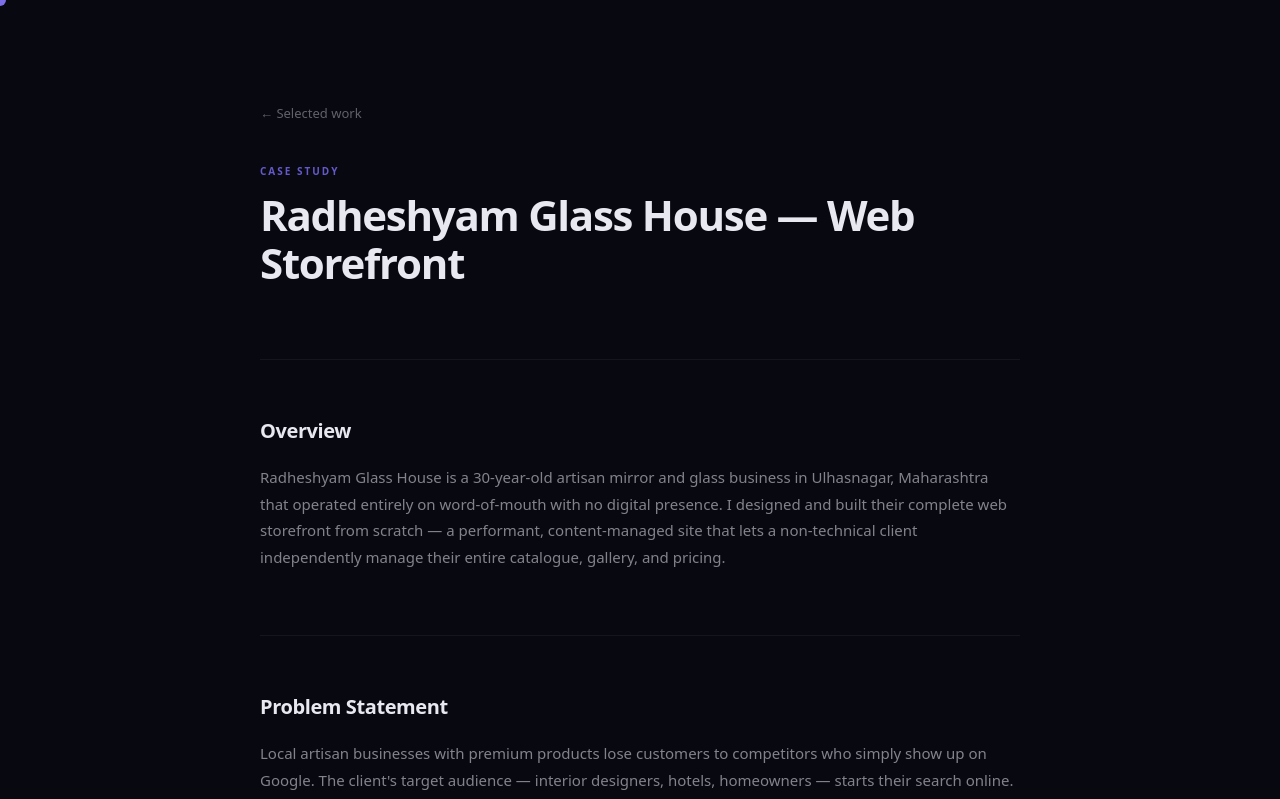
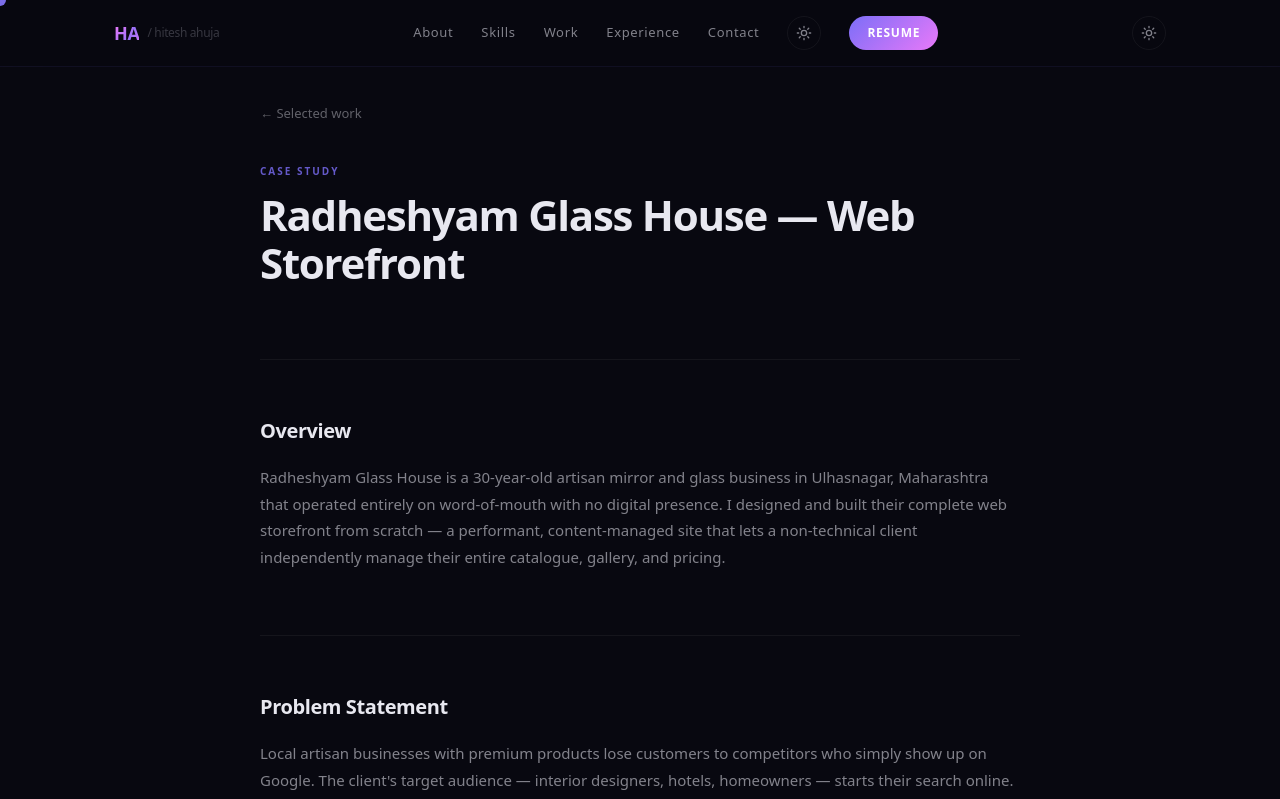
Before and after one commit to HiteshAhuja123/Hitesh_Portfolio_Website, a Next.js app: page /projects/cms in a window 1280 px wide. Shown: the top 799 px of the page. Built offline with nearby package versions, Linux system fonts and the light colour scheme.

Commit message:
solved bug

```diff
--- a/app/layout.tsx
+++ b/app/layout.tsx
@@ -3,6 +3,7 @@
 import Cursor from "@/components/Cursor";
 import Particles from "@/components/Particles";
 import ThemeProvider from "@/components/ThemeProvider";
+import Navbar from "@/components/Navbar";
 
 export const metadata: Metadata = {
   title: "Hitesh Ahuja — Full Stack Developer",
@@ -24,6 +25,7 @@
         <ThemeProvider>
           <Cursor />
           <Particles />
+          <Navbar />
           {children}
         </ThemeProvider>
       </body>
--- a/app/page.tsx
+++ b/app/page.tsx
@@ -1,5 +1,4 @@
 import ScrollReveal from "@/components/ScrollReveal";
-import Navbar from "@/components/Navbar";
 import Hero from "@/components/Hero";
 import About from "@/components/About";
 import Skills from "@/components/Skills";
@@ -11,7 +10,6 @@
   return (
     <>
       <ScrollReveal />
-      <Navbar />
       <main>
         <Hero />
         <About />
```
